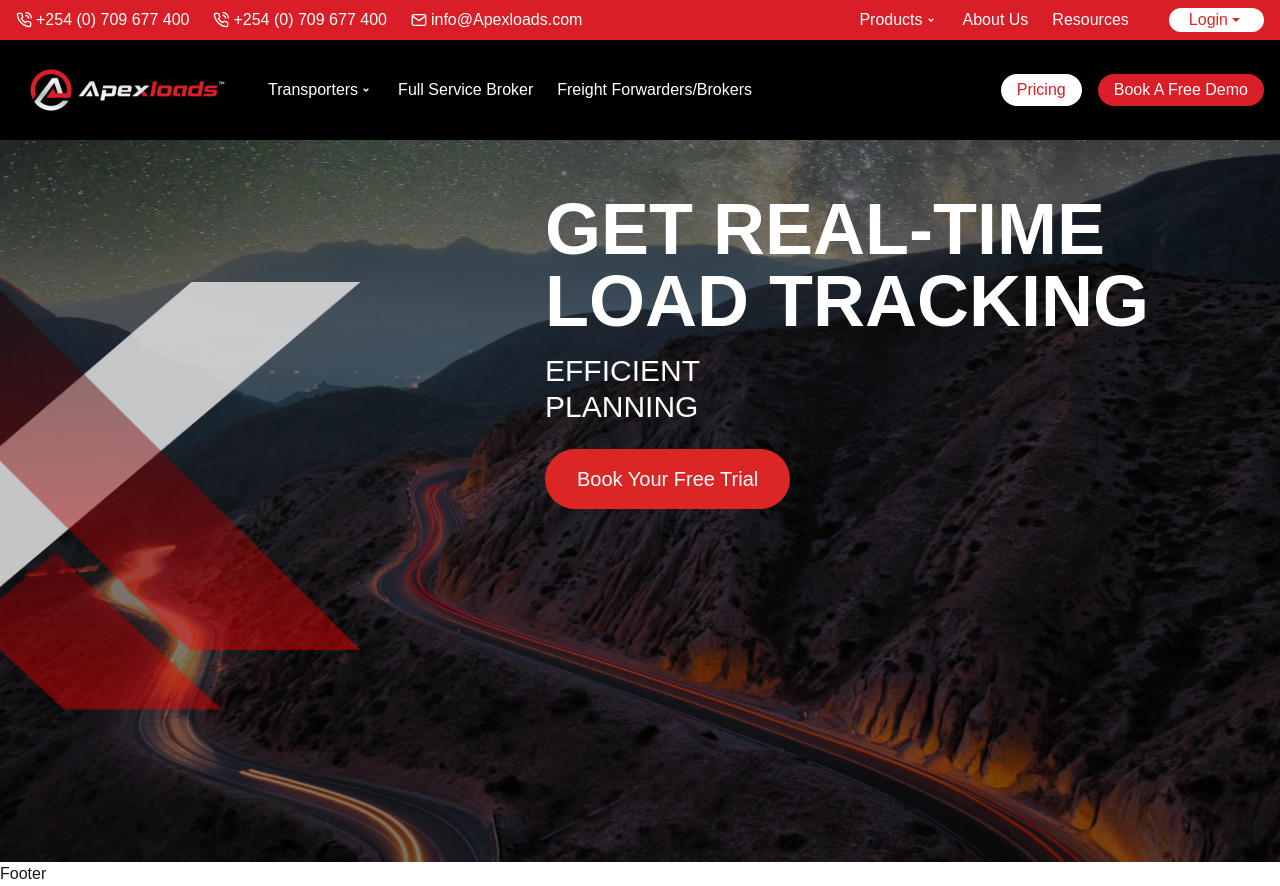
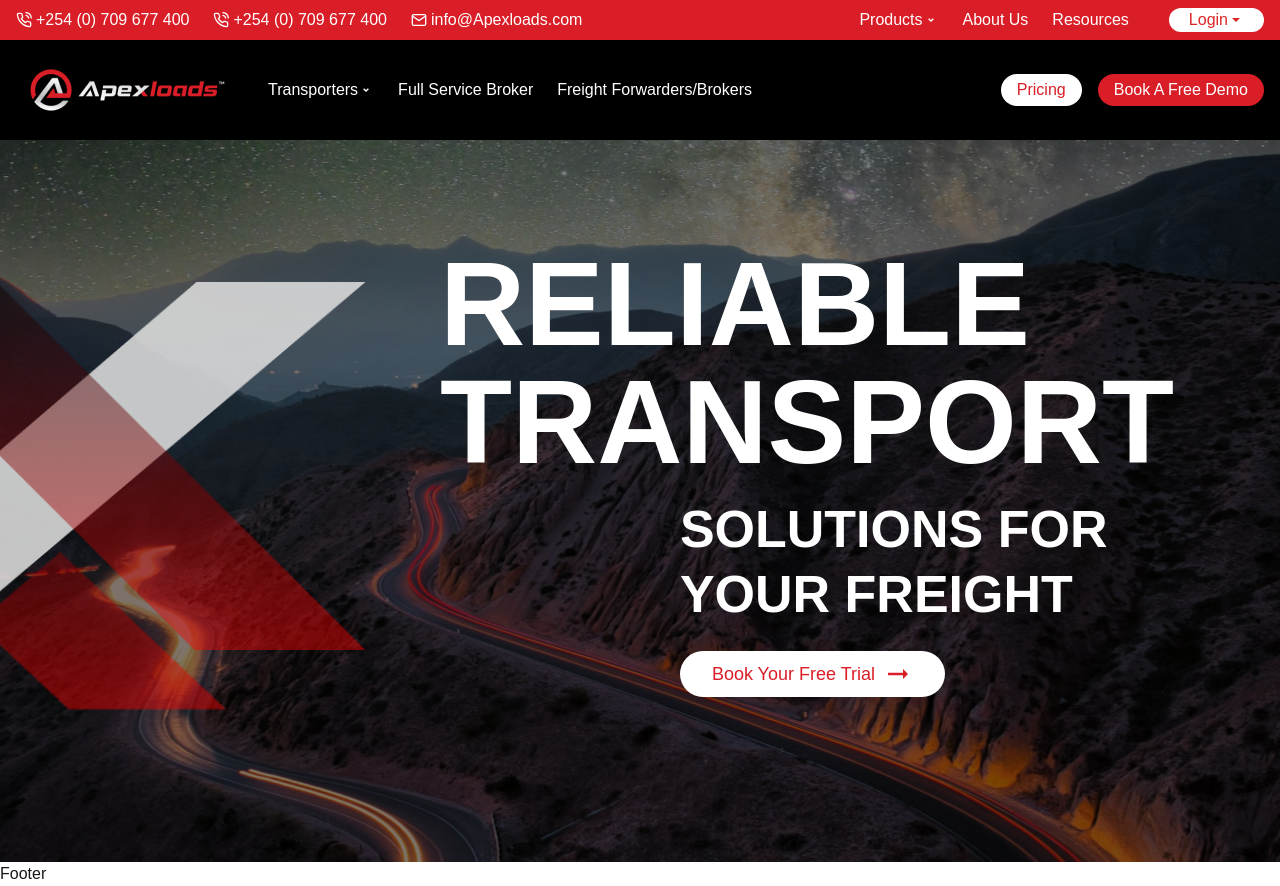
Before and after one commit to mahapara24/travel-mitsol, a Next.js app: page / in a window 1280 px wide. Built offline with nearby package versions, Linux system fonts and the light colour scheme.

Commit message:
hero created

```diff
--- a/src/app/components/HomePage/Hero.jsx
+++ b/src/app/components/HomePage/Hero.jsx
@@ -1,8 +1,9 @@
 import Image from "next/image";
-import bgImage from "../../assets/hero.png"; // Update this to the correct path
-import vectorX1 from "../../assets/Vector-21.png"; // First vector image
-import vectorX2 from "../../assets/Vector-22.png"; // Second vector image
-import vectorX3 from "../../assets/Vector-23.png"; // Third vector image
+import bgImage from "../../assets/hero.png";
+import vectorX1 from "../../assets/Vector-21.png";
+import vectorX2 from "../../assets/Vector-22.png";
+import vectorX3 from "../../assets/Vector-23.png";
+import { MdArrowRightAlt } from "react-icons/md";
 
 const Hero = () => {
   return (
@@ -18,7 +19,7 @@ const Hero = () => {
         {/* X vector on the left */}
         <div className="relative flex flex-col justify-center items-center w-[350px] h-auto mr-8">
           {/* First vector (bottom-left diagonal) */}
-          <div className="absolute transform rotate-4 opacity-90 w-[400px] h-[800px] left-[-170px] bottom-[-500px]">
+          <div className="absolute transform rotate-4 opacity-90 w-[400px] h-[800px] left-[-60px] bottom-[-500px]">
             <Image
               src={vectorX1}
               alt="Left diagonal vector"
@@ -28,7 +29,7 @@ const Hero = () => {
           </div>
 
           {/* Third vector (overlapping in the center) */}
-          <div className="absolute opacity-90 w-[400px] h-[800px] left-[-170px] top-[-300px] bottom-6">
+          <div className="absolute opacity-90 w-[400px] h-[800px] left-[-60px] top-[-300px] bottom-6">
             <Image
               src={vectorX3}
               alt="Center vector"
@@ -38,7 +39,7 @@ const Hero = () => {
           </div>
 
           {/* Second vector (right-to-left diagonal overlapping the third vector) */}
-          <div className="absolute transform rotate-[0deg] opacity-90 w-[250px] h-[200px] left-[-160px] top-[180px] z-20">
+          <div className="absolute transform rotate-[0deg] opacity-90 w-[250px] h-[200px] left-[-50px] top-[180px] z-20">
             <Image
               src={vectorX2}
               alt="Right diagonal vector"
@@ -49,16 +50,23 @@ const Hero = () => {
         </div>
 
         {/* Text on the right side */}
-        <div className="text-white text-left ml-8">
-          <h1 className="text-5xl md:text-7xl font-bold leading-tight">
-            GET REAL-TIME <br /> LOAD TRACKING
+        <div className="text-white text-left pt-40 ml-8">
+          <h1 className="text-[] md:text-[118px] mt-20 mr-20 font-extrabold leading-none">
+            RELIABLE
+            <br /> TRANSPORT
           </h1>
-          <p className="mt-4 text-2xl md:text-3xl">
-            EFFICIENT <br /> PLANNING
-          </p>
-          <button className="mt-6 px-8 py-4 bg-red-600 text-white text-lg md:text-xl rounded-full hover:bg-red-700">
-            Book Your Free Trial
-          </button>
+          <div className="ml-60">
+            <p className="mt-4 text-2xl md:text-[52px] leading-tight font-extrabold">
+              SOLUTIONS FOR
+              <br /> YOUR FREIGHT
+            </p>
+            <button className="mt-6 px-8 flex justify-between space-x-10 items-center py-2 bg-white text-custom-red text-lg md:text-[18px] rounded-full font-normal duration-300 hover:text-white hover:bg-custom-red">
+              Book Your Free Trial{" "}
+              <span className="ml-2">
+                <MdArrowRightAlt size={30} />
+              </span>
+            </button>
+          </div>
         </div>
       </div>
     </section>
```
